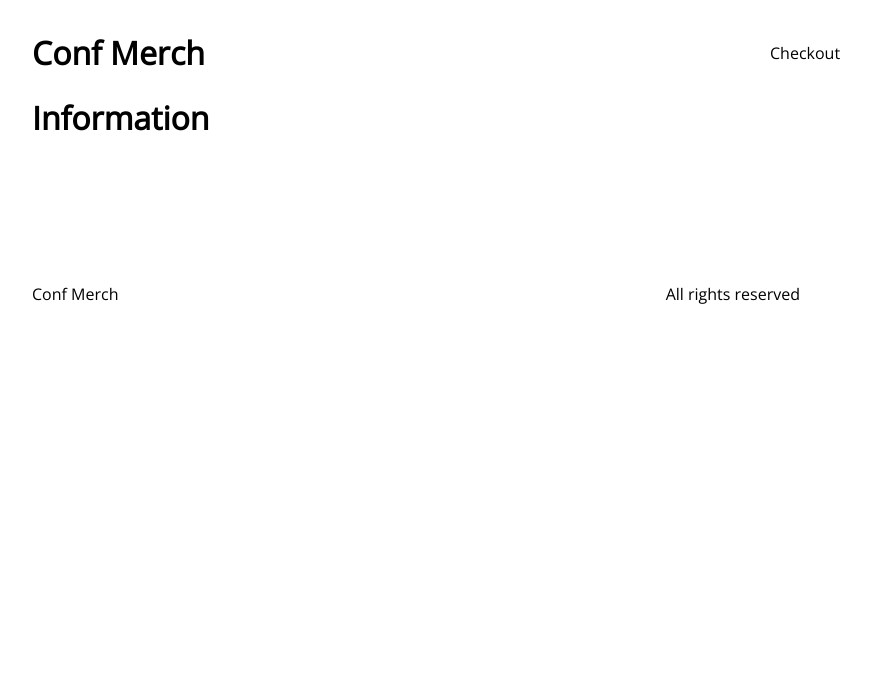
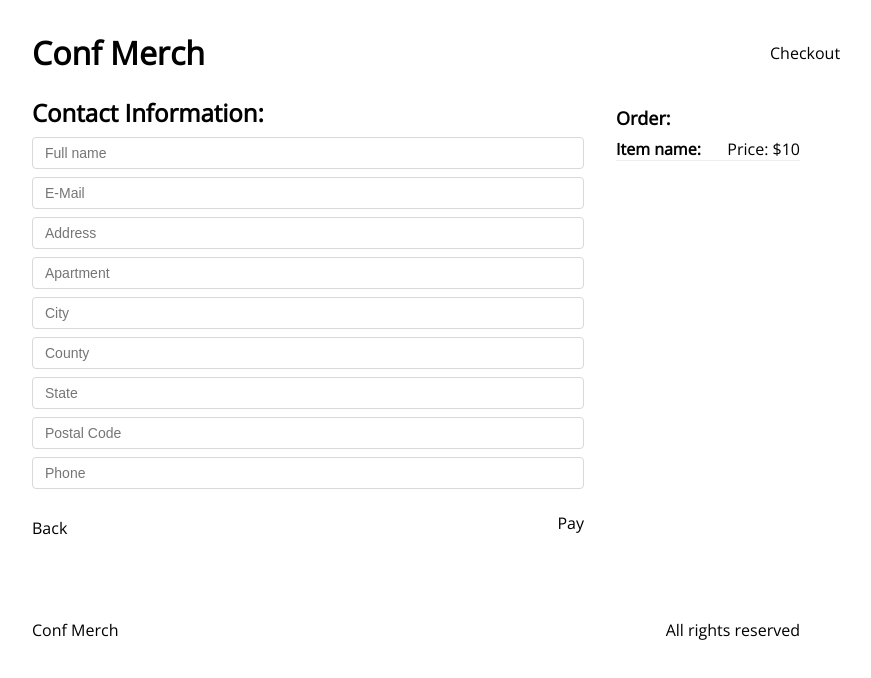
Before and after one commit to barbasmarcosi/conf-merch, a React app: page /checkout/information in a window 1280 px wide. Shown: the top 678 px of the page, without its empty margins (224-1095 px from the left). Built offline with nearby package versions, Linux system fonts and the light colour scheme.

Commit message:
feat(Information): basic structure

```diff
--- a/src/containers/Information.jsx
+++ b/src/containers/Information.jsx
@@ -1,5 +1,43 @@
 import React from 'react';
 import '../styles/components/Information.css';
 
-const Information = () => <h1 className="Information">Information</h1>;
+const Information = () => (
+  <div className="Information">
+    <div className="Information-content">
+      <div className="Information-head">
+        <h2>Contact Information:</h2>
+      </div>
+      <div className="Information-form">
+        <form action="">
+        <input type="text" placeholder='Full name' name="name" />
+        <input type="text" placeholder='E-Mail' name="email" />
+        <input type="text" placeholder='Address' name="address" />
+        <input type="text" placeholder='Apartment' name="apartment" />
+        <input type="text" placeholder='City' name="city" />
+        <input type="text" placeholder='County' name="country" />
+        <input type="text" placeholder='State' name="state" />
+        <input type="text" placeholder='Postal Code' name="postalCode" />
+        <input type="text" placeholder='Phone' name="phone" />
+        </form>
+      </div>
+      <div className="Information-buttons">
+        <div className="Information-back">
+            Back
+        </div>
+        <div className="Information-next">
+            Pay
+        </div>
+      </div>
+    </div>
+    <div className="Information-sidebar">
+        <h3>Order:</h3>
+        <div className="Information-item">
+            <div className="Information-element">
+                <h4>Item name: </h4>
+                <span>Price: $10</span>
+            </div>
+        </div>
+    </div>
+  </div>
+);
 export default Information;
```
